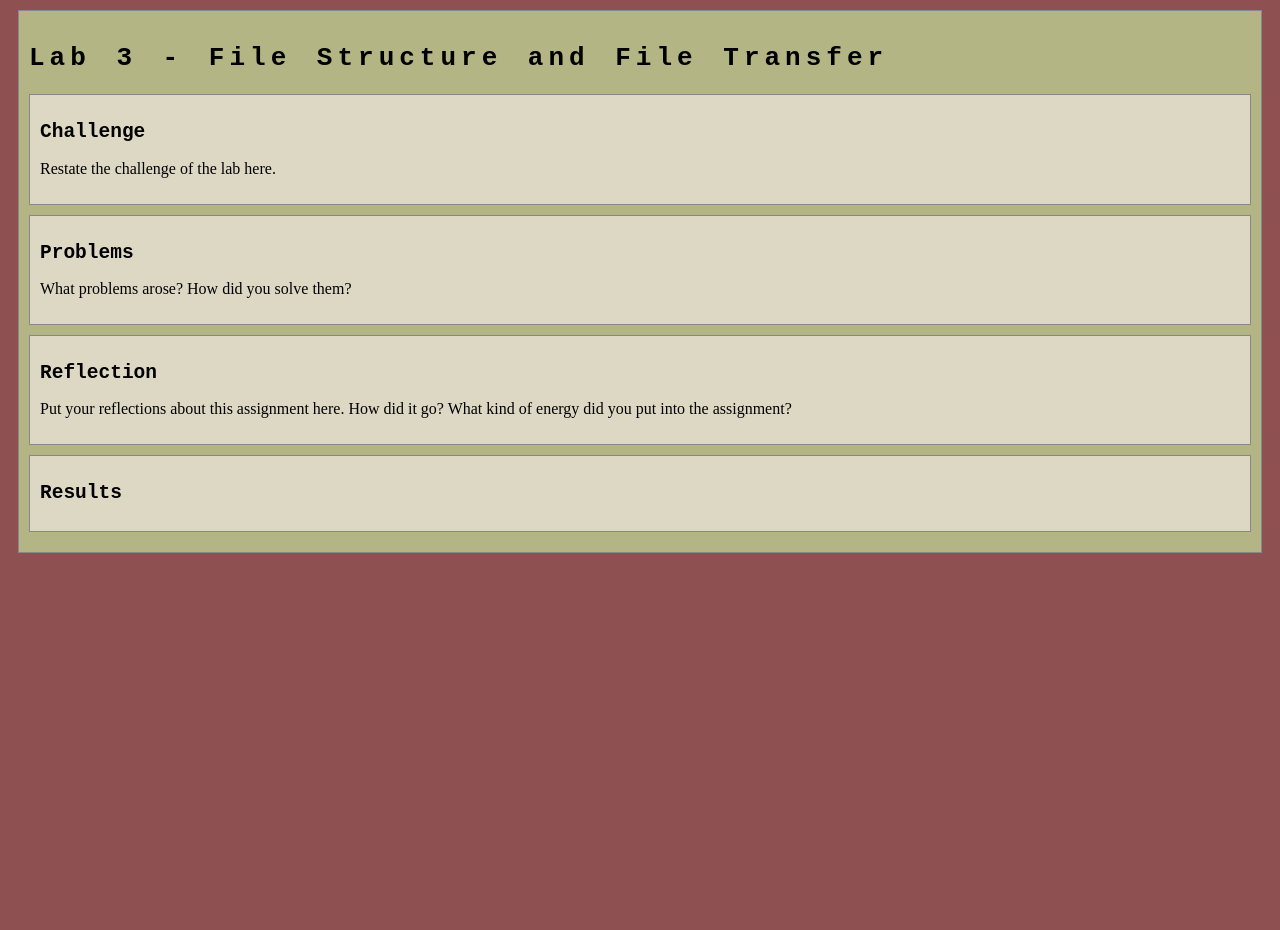
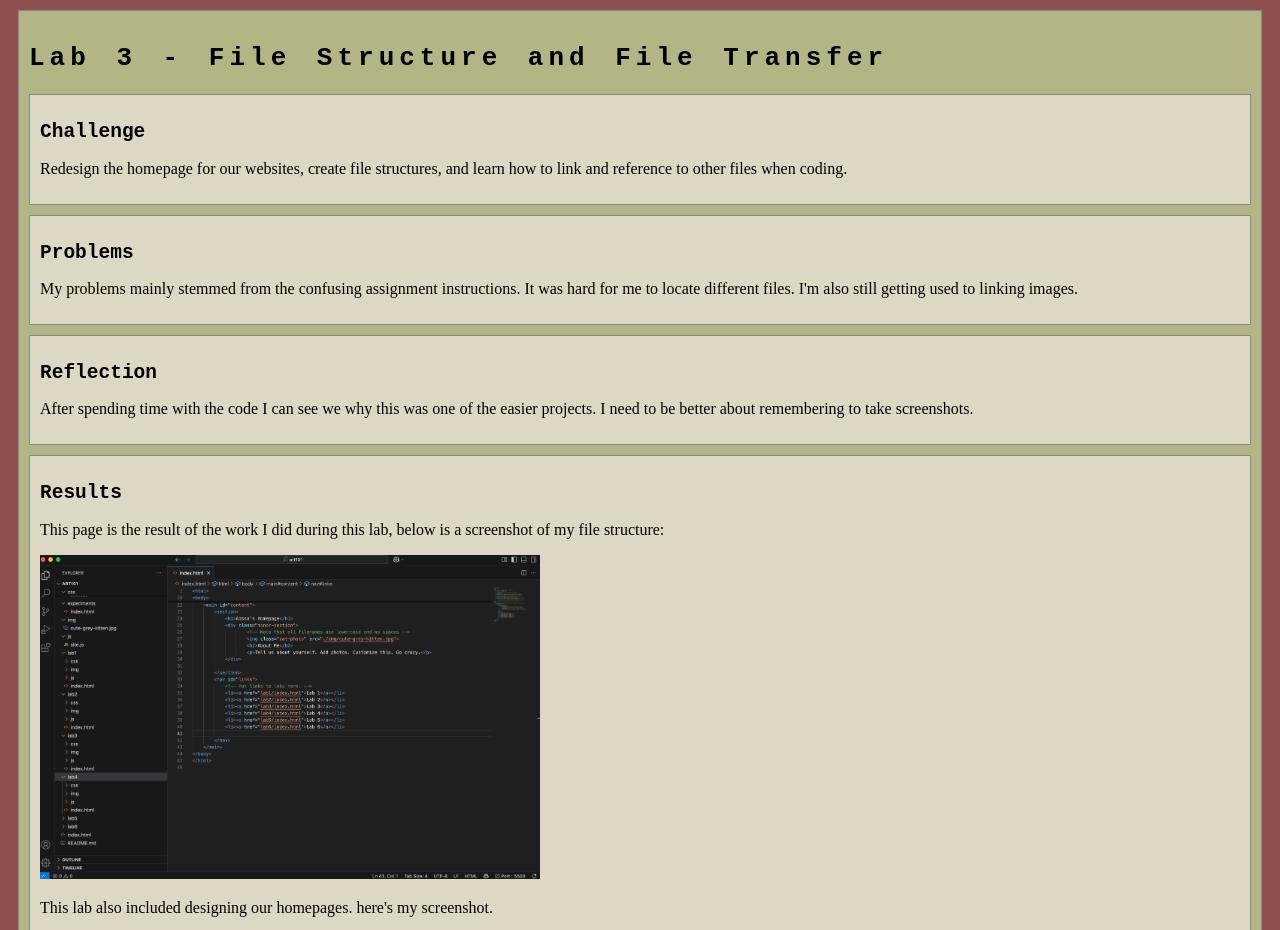
Before and after one commit to Aissa76/art101, a plain HTML site: page lab3/index.html in a window 1280 px wide. Shown: the top 930 px of the page. Before the commit the page ends 800 px from the top, so only its background shows below. Drawn offline with nearby package versions, Linux system fonts and the light colour scheme; grey boxes are pictures that could not be loaded.

Commit message:
lab 3 edits from instructions. uploaded images/screenshots, as well as text. some image resizing too.

```diff
--- a/css/homepage.css
+++ b/css/homepage.css
@@ -4,3 +4,8 @@
   margin: 10px;
   max-width: 500px;
 }
+
+.me-photo {
+  margin: 20px;
+  max-width: 650px;
+}
--- a/lab3/css/lab.css
+++ b/lab3/css/lab.css
@@ -7,3 +7,8 @@
     border: solid 1px #888;
     background-color: #DDD8C4;
   }
+
+
+  img {
+    width: 500px;
+}
--- a/lab3/index.html
+++ b/lab3/index.html
@@ -26,21 +26,26 @@
 			<h1>Lab 3 - File Structure and File Transfer</h1>
 			<div class="minor-section">
 					<h2>Challenge</h2>
-					<p>Restate the challenge of the lab here.</p>
+					<p>Redesign the homepage for our websites, create file structures, and learn how to link and reference to other files when coding.</p>
 			</div>
 
 			<div class="minor-section">
 					<h2>Problems</h2>
-					<p>What problems arose? How did you solve them? </p>
+					<p>My problems mainly stemmed from the confusing assignment instructions. It was hard for me to locate different files. I'm also still getting used to linking images.  </p>
 			</div>
 
 			<div class="minor-section">
 					<h2>Reflection</h2>
-					<p>Put your reflections about this assignment here. How did it go? What kind of energy did you put into the assignment? </p>
+					<p>After spending time with the code I can see we why this was one of the easier projects. I need to be better about remembering to take screenshots.</p>
 			</div>
 
 			<div class="minor-section">
 					<h2>Results</h2>
+					<p>This page is the result of the work I did during this lab, below is a screenshot of my file structure:
+					</p>
+					<img id="screenshot-file-structures" src="img/screenshot-file-structures.png" />
+					<p>This lab also included designing our homepages. here's my screenshot.</p>
+					<img id="screenshot-homepage.png" src="img/screenshot-homepage.png" />
 					<div id="output"></div>
 			</div>
 		</section>
```
Also changed, not shown: index.html (+10 -3 lines), img/IMG_8197.jpg (added), lab3/img/screenshot-file-structures.png (added), 1 other file.
